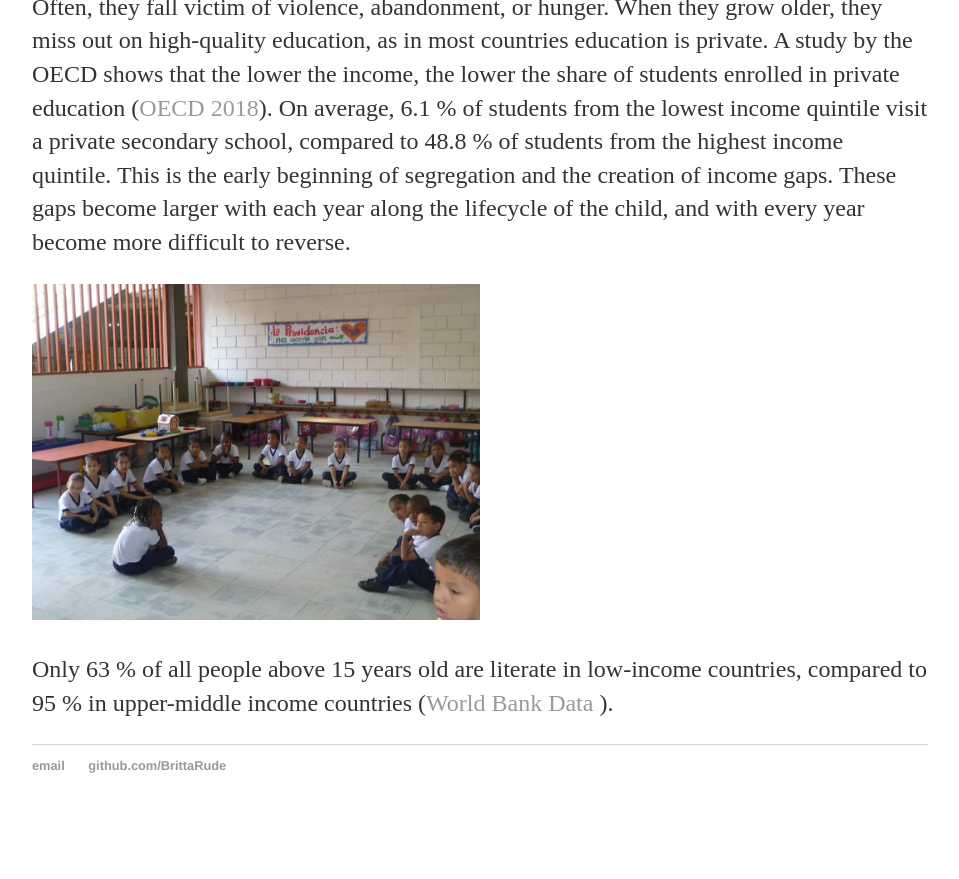
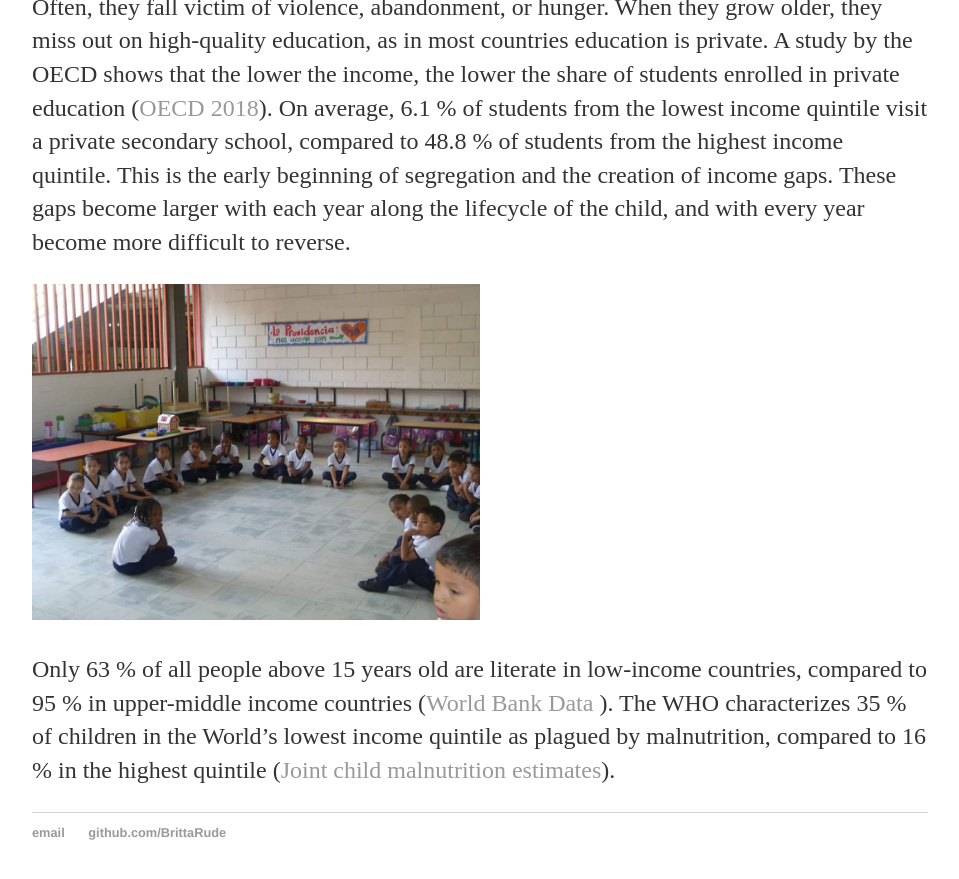
Before and after one commit to BrittaRude/BrittaRude.github.io, a Jekyll site: the page built from _posts/2020-07-08-britta-rude-site-launched.md, in a window 1280 px wide and 900 px high, scrolled down 2135 px. Shown: the top 879 px of the window, without its empty margins (160-1119 px from the left). Built offline with Jekyll 4.4.1, drawn with Linux system fonts in a browser that asks for light colours; before the commit the page ends 2968 px from its top, so only the background shows below that.

Commit message:
Update 2020-07-08-britta-rude-site-launched.md

```diff
--- a/_posts/2020-07-08-britta-rude-site-launched.md
+++ b/_posts/2020-07-08-britta-rude-site-launched.md
@@ -21,4 +21,4 @@ Often, people are born into inequality. That means, they are born into a situati
 
 <img src="/images/Aguablanca.jpg" alt="aguablanca School" style="max-width:50%;"/>
 
-Only 63 % of all people above 15 years old are literate in low-income countries, compared to 95 % in upper-middle income countries ([World Bank Data ](https://data.worldbank.org/indicator/SE.ADT.LITR.ZS?most_recent_value_desc=true)).
+Only 63 % of all people above 15 years old are literate in low-income countries, compared to 95 % in upper-middle income countries ([World Bank Data ](https://data.worldbank.org/indicator/SE.ADT.LITR.ZS?most_recent_value_desc=true)). The WHO characterizes 35 % of children in the World's lowest income quintile as plagued by malnutrition, compared to 16 % in the highest quintile ([Joint child malnutrition estimates](https://www.who.int/data/gho/data/themes/topics/joint-child-malnutrition-estimates-unicef-who-wb)).
```
